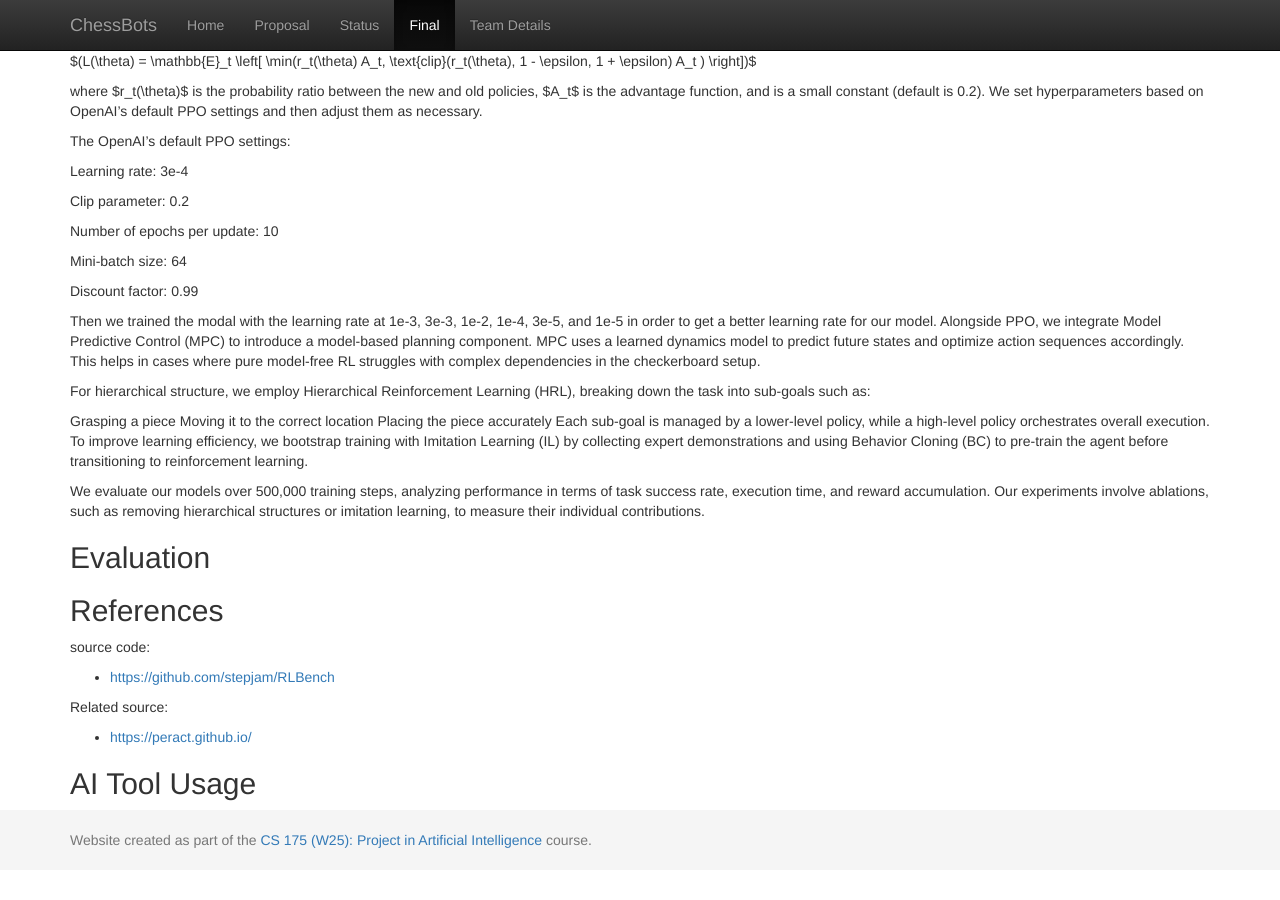
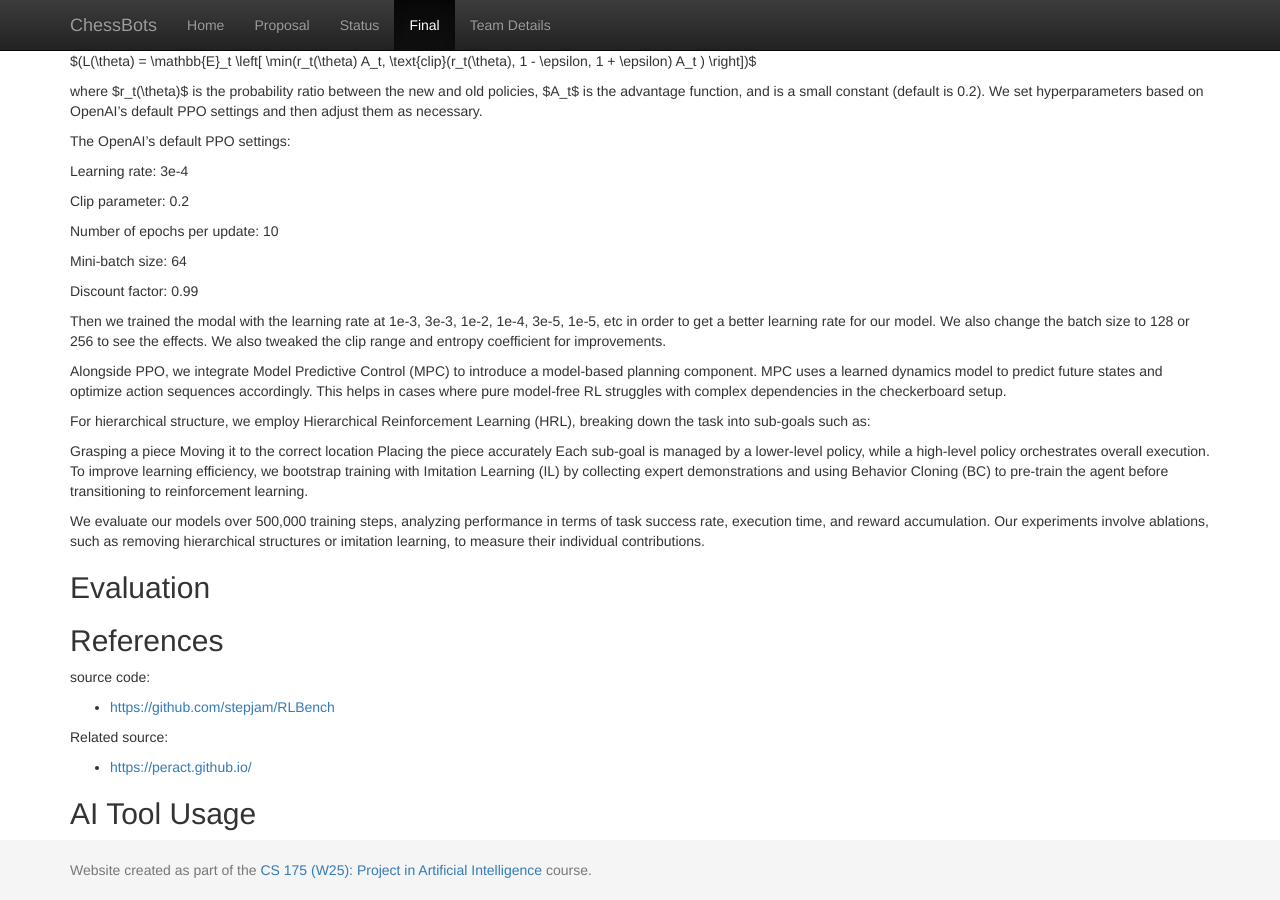
Before and after one commit to Xiaoli-Catherine/ChessBots, a Jekyll site: the page built from docs/final.md, in a window 1280 px wide and 900 px high, scrolled down 511 px. Built offline with Jekyll 4.4.1, drawn with Linux system fonts in a browser that asks for light colours; before the commit the page ends 1381 px from its top, so only the background shows below that.

Commit message:
Update final.md

```diff
--- a/docs/final.md
+++ b/docs/final.md
@@ -31,7 +31,8 @@ Mini-batch size: 64
 
 Discount factor: 0.99
 
-Then we trained the modal with the learning rate at 1e-3, 3e-3, 1e-2, 1e-4, 3e-5, and 1e-5 in order to get a better learning rate for our model.
+Then we trained the modal with the learning rate at 1e-3, 3e-3, 1e-2, 1e-4, 3e-5, 1e-5, etc in order to get a better learning rate for our model. We also change the batch size to 128 or 256 to see the effects. We also tweaked the clip range and entropy coefficient for improvements.
+
 Alongside PPO, we integrate Model Predictive Control (MPC) to introduce a model-based planning component. MPC uses a learned dynamics model to predict future states and optimize action sequences accordingly. This helps in cases where pure model-free RL struggles with complex dependencies in the checkerboard setup.
 
 For hierarchical structure, we employ Hierarchical Reinforcement Learning (HRL), breaking down the task into sub-goals such as:
```
